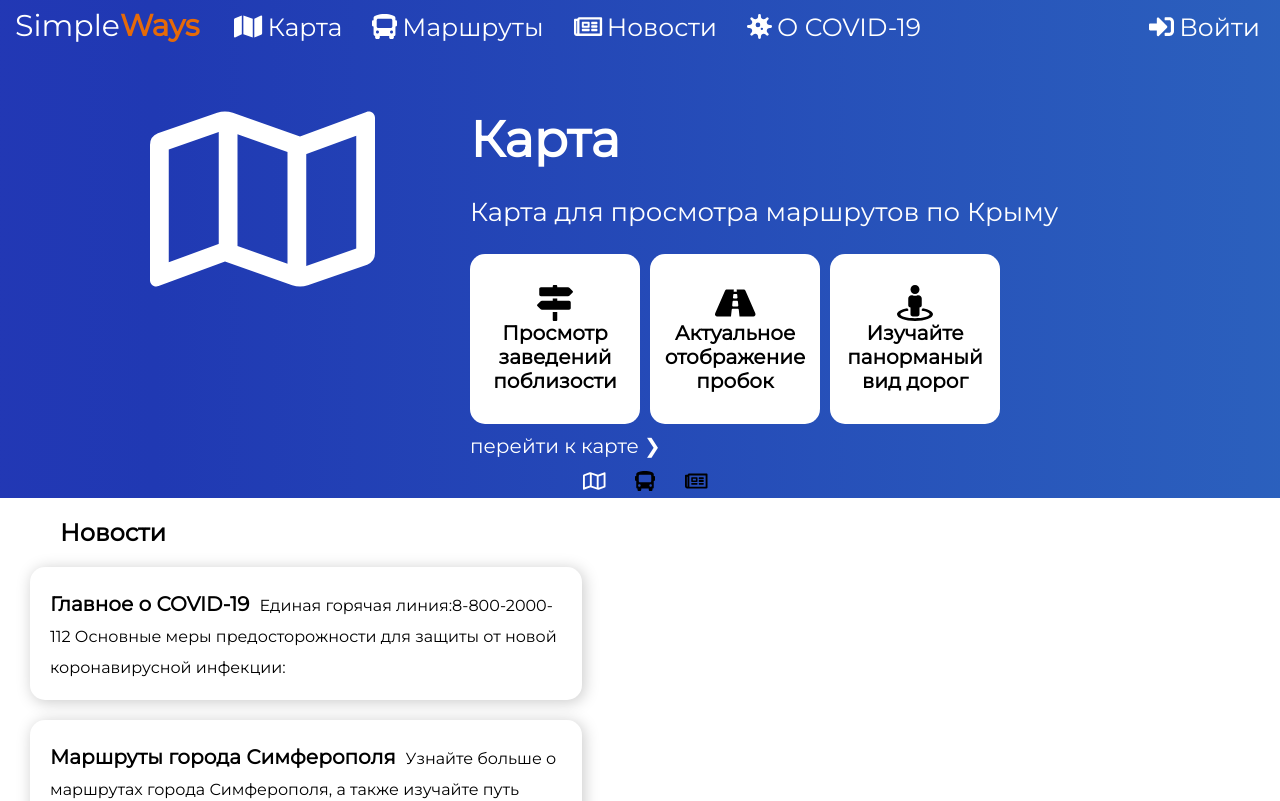
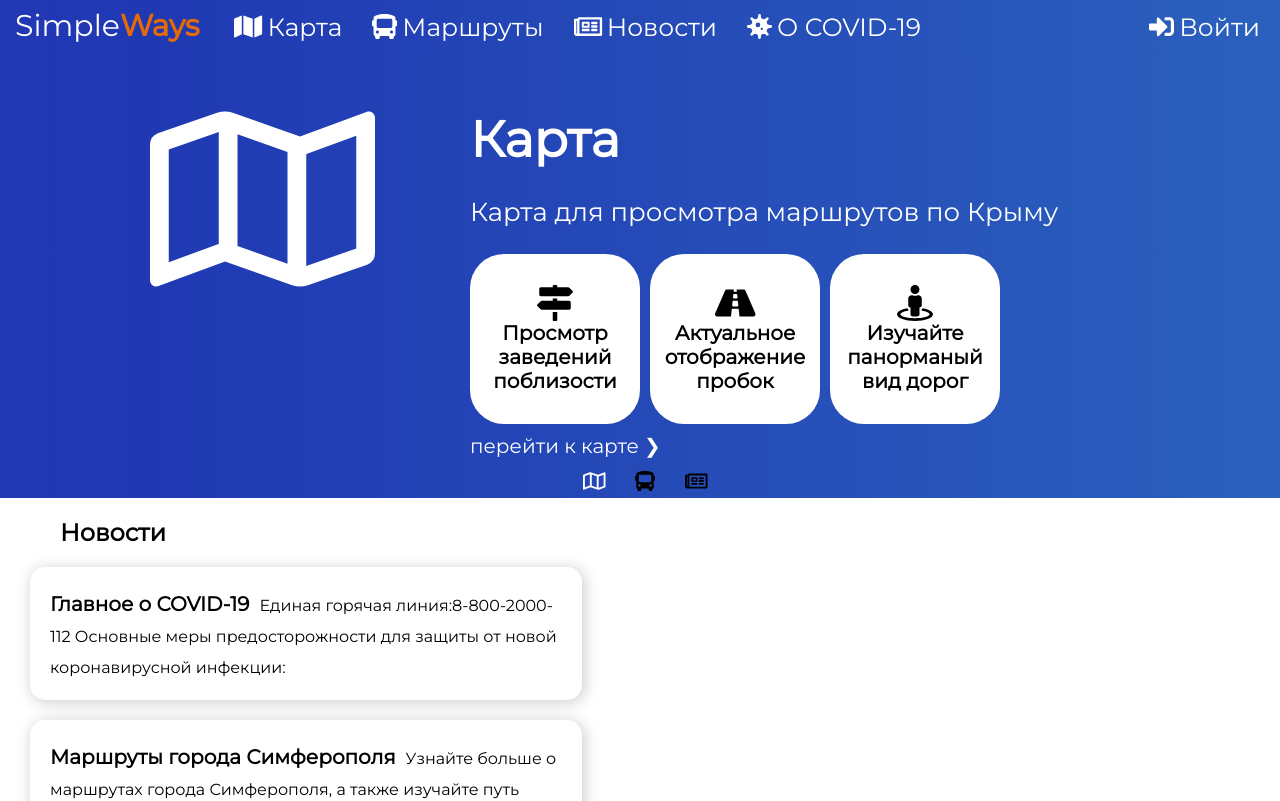
Before and after one commit to tw9ntyseven/SimpleWays, a React (Create React App) app: page / in a window 1280 px wide. Shown: the top 801 px of the page. Built offline with nearby package versions, Linux system fonts and the light colour scheme.

Commit message:
add icon radius

```diff
--- a/src/App.css
+++ b/src/App.css
@@ -215,8 +215,10 @@ ul {
   text-align: center;
   width: 170px;
   height: 170px;
+  background: linear-gradient(to top right, #FDB171, #FD987D);
+  /* inset: ; */
   background: #fff;
-  border-radius: 15px;
+  border-radius: 20%;
   color: #000;
 	 -webkit-animation: scale-up-ver-bottom 0.4s cubic-bezier(0.390, 0.575, 0.565, 1.000) both;
 	        animation: scale-up-ver-bottom 0.4s cubic-bezier(0.390, 0.575, 0.565, 1.000) both;
```
